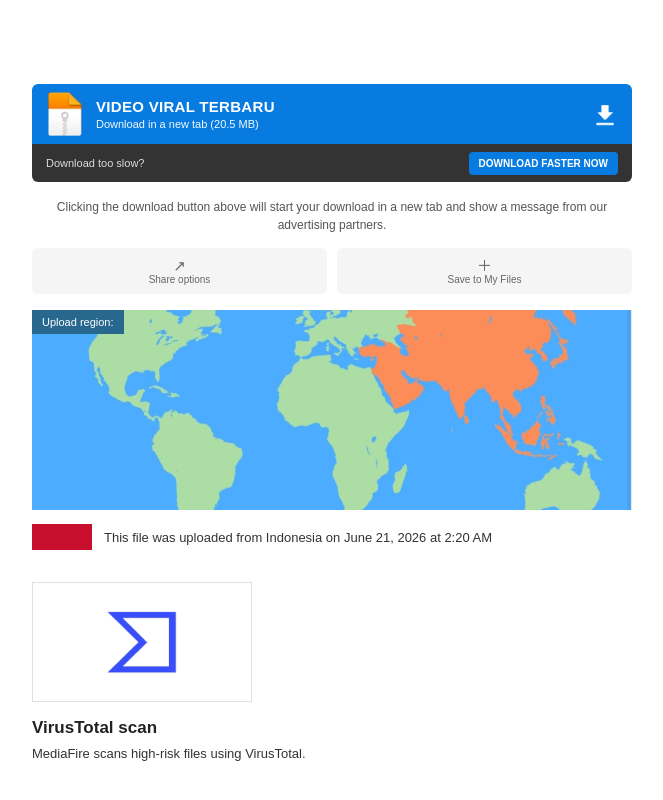
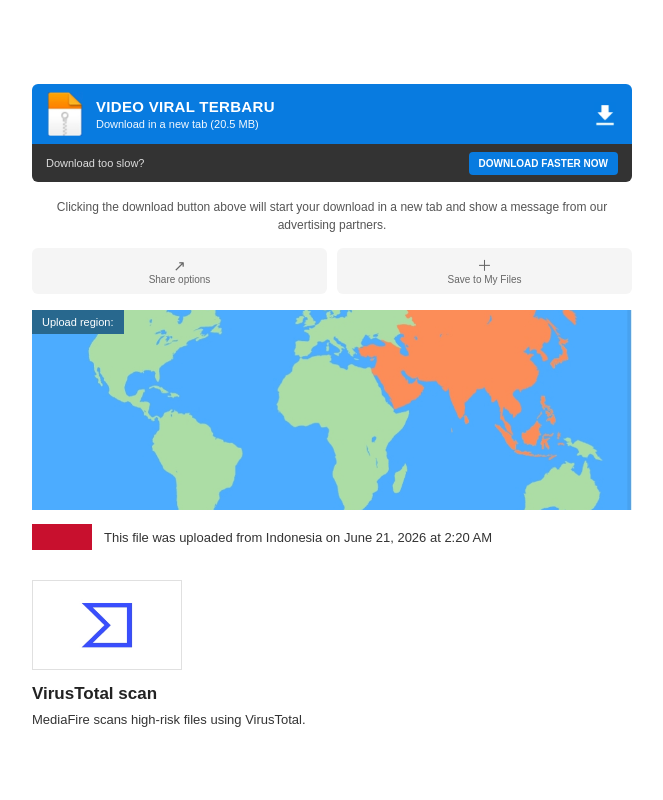
Before and after one commit to Doken123/phising-kenzo, a website: page index.html in a window 1280 px wide. Shown: the part 336-1136 px from the top of the page, without its empty margins (308-971 px from the left). After the commit the page ends 1106 px from the top, so only its background shows below. Drawn offline with Linux system fonts and the light colour scheme.

Commit message:
Update index.html

```diff
--- a/index.html
+++ b/index.html
@@ -268,18 +268,18 @@
 .vt-section{
     max-width:600px;
     width:100%;
-    margin-top:18px;
+    margin-top:16px;
 }
 
 .vt-logo{
-    width:220px;
-    height:120px;
+    width:150px;
+    height:90px;
     border:1px solid #e0e0e0;
     display:flex;
     align-items:center;
     justify-content:center;
     background:#fff;
-    padding:10px;
+    padding:8px;
 }
 
 .vt-logo-img{
@@ -295,7 +295,7 @@
     font-size:17px;
     font-weight:bold;
     color:#222;
-    margin-top:16px;
+    margin-top:14px;
     margin-bottom:6px;
 }
 
@@ -626,8 +626,8 @@
     }
 
     .vt-logo{
-        width:180px;
-        height:100px;
+        width:130px;
+        height:78px;
     }
 
     .vt-title{
```
